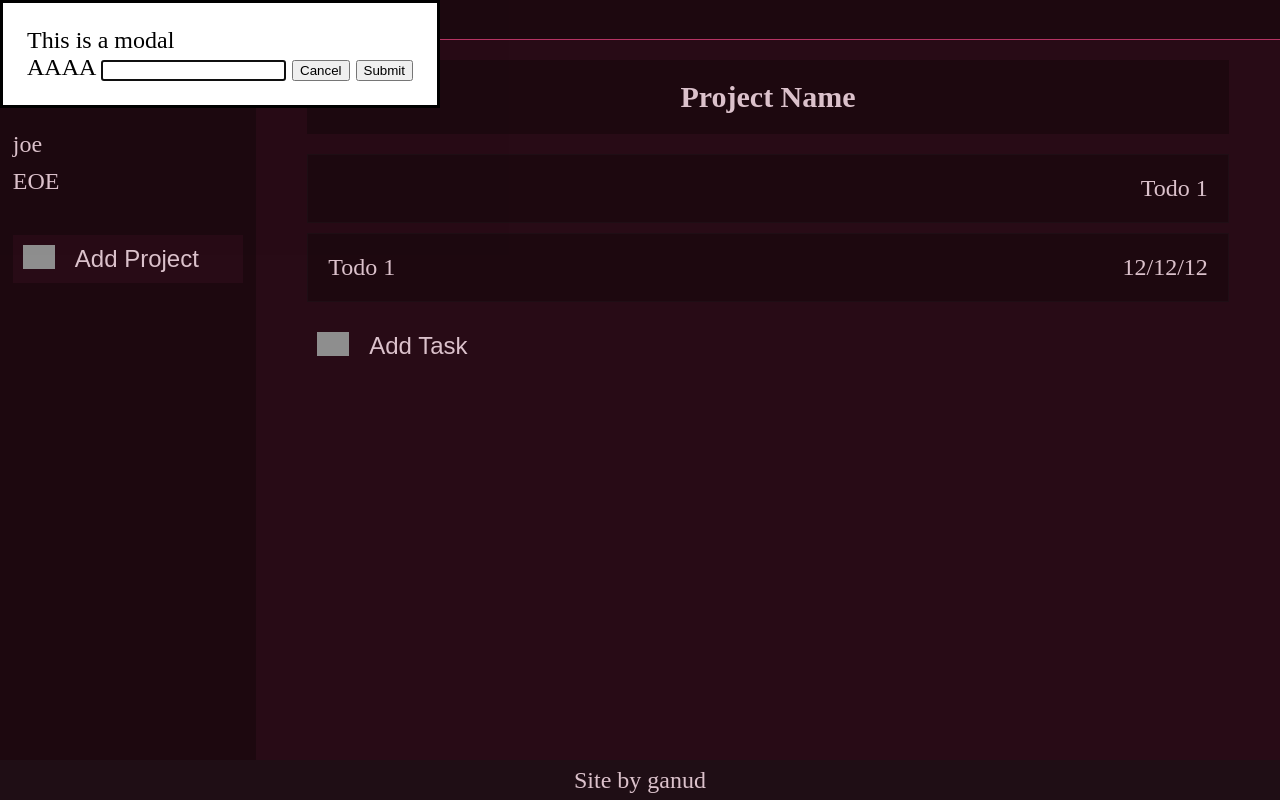
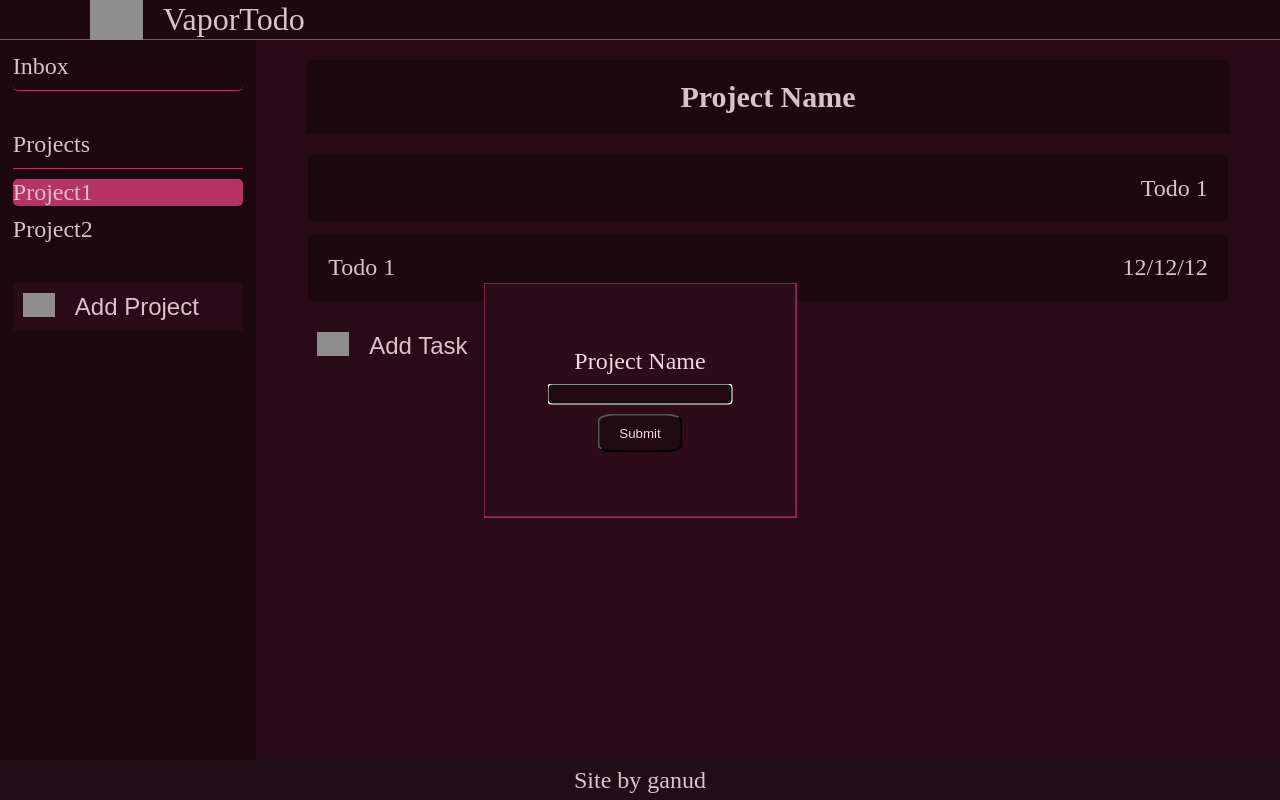
Before and after one commit to ganud/todo-list, a website built with webpack: page src/index.html in a window 1280 px wide. Both pictures are taken after a click on the button "Add Project". Built offline with nearby package versions, Linux system fonts and the light colour scheme; grey boxes are pictures that could not be loaded.

Commit message:
Added modals for creating project folders

```diff
--- a/src/index.html
+++ b/src/index.html
@@ -20,19 +20,17 @@
             <div class="menu-item selected">Project1</div>
             <div class="menu-item">Project2</div>
         </div>
-        <dialog data-modal>
-            <div>This is a modal</div>
-            <form method="dialog">
-                <label for="project-form">AAAA</label>
-                <input type="text" id="project-form">
-                <button type="submit" formmethod="dialog">Cancel</button>
-                <button type="submit">Submit</button>
-            </form>
-        </dialog>
         <button id="project-button">
             <img src="https://cdn-icons-png.flaticon.com/128/4505/4505742.png" alt="">
             Add Project
         </button>
+        <dialog projectModal id="project-modal">
+            <form method="dialog" id="project-modal-form">
+                <label for="project-form">Project Name</label>
+                <input type="text" id="project-name-input">
+                <button type="submit" id="project-form-submit">Submit</button>
+            </form>
+        </dialog>
     </div>
     <div class="content">
         <div class="title">Project Name</div>
@@ -47,6 +45,15 @@
                 <p>12/12/12</p>
             </div>
         </div>
+        <dialog todoModal id="todo-modal">
+            <form method="dialog" id="todo-modal-form">
+                <label for="todo-name">Todo name</label>
+                <input type="text" id="todo-name">
+                <label for="todo-name">End date</label>
+                <input type="date" id="todo-date">
+                <button type="submit" id="todo-form-submit">Submit</button>
+            </form>
+        </dialog>
         <button id="todo-button">
             <img src="https://cdn-icons-png.flaticon.com/128/4505/4505742.png" alt="">
             Add Task
--- a/src/index.js
+++ b/src/index.js
@@ -4,23 +4,80 @@ import {TodoDisplayController, Project} from "./todos.js";
 
 let display = new TodoDisplayController();
 
+// Modal for projects
+const projectButtonOpen = document.getElementById("project-button");
+const projectForm = document.getElementById("project-modal-form");
+const projectModal = document.querySelector("[projectModal]");
 
-const projectButton = document.getElementById("project-button");
-const modal = document.querySelector("[data-modal]");
+projectForm.addEventListener('submit', function() {
+  // Get form value
+  let inputForm = document.getElementById("project-name-input");
 
-projectButton.addEventListener('click', function() {
-    modal.showModal();
+  // Update project display
+  let project = new Project(inputForm.value);
+  display.projectList.push(project);
+  display.renderProjects();
+
+  // Clear form
+  inputForm.value = "";
 })
 
+projectButtonOpen.addEventListener('click', function() {
+    projectModal.showModal();
+})
+
+// Project modal close
+projectModal.addEventListener("click", e => {
+    const dialogDimensions = projectModal.getBoundingClientRect()
+    if (
+      e.clientX < dialogDimensions.left ||
+      e.clientX > dialogDimensions.right ||
+      e.clientY < dialogDimensions.top ||
+      e.clientY > dialogDimensions.bottom
+    ) {
+      projectModal.close()
+    }
+})
+
+// Modal for todos
+const todoButtonOpen = document.getElementById("todo-button");
+const todoForm = document.getElementById("todo-modal-form");
+const todoModal = document.querySelector("[todoModal]");
+
+todoButtonOpen.addEventListener('click', function() {
+  todoModal.showModal();
+})
+
+todoModal.addEventListener("click", e => {
+  const dialogDimensions = todoModal.getBoundingClientRect()
+  if (
+    e.clientX < dialogDimensions.left ||
+    e.clientX > dialogDimensions.right ||
+    e.clientY < dialogDimensions.top ||
+    e.clientY > dialogDimensions.bottom
+  ) {
+    todoModal.close()
+  }
+})
+
+todoForm.addEventListener('submit', function(e) {
+  // Get form value
+  let inputForm = document.getElementById("todo-name");
+
+  // Update project display
+  let project = new Project(inputForm.value);
+  display.projectList.push(project);
+  display.renderProjects();
+
+  // Clear form
+  inputForm.value = "";
+})
 
 // Debug code
-let Project1 = new Project("joe", "nuts");
-let Project2 = new Project("EOE", "nuts");
-display.projectList = [Project1, Project2]
-display.renderProjects();
+// let Project1 = new Project("joe");
+// let Project2 = new Project("EOE");
+// display.projectList = [Project1, Project2]
+// display.renderProjects();
 
-Project1.addTodo("fornite", "6/9")
-Project1.addTodo("fornite", "6/9")
-
-console.log(Project1.todoList)
-Project1.renderTodos();
+// Project1.addTodo("fornite", "6/9")
+// Project1.addTodo("fornite", "6/9")
--- a/src/style.scss
+++ b/src/style.scss
@@ -43,6 +43,7 @@ body {
 }
 
 .sidebar {
+    position: relative;
     grid-area: sidebar;
     display: flex;
     flex-direction: column;
@@ -143,3 +144,33 @@ body {
 #todo-button:hover, #project-button:hover, .todo-item:hover {
     background-color: var(--accent);
 }
+
+#project-modal-form, #todo-modal-form {
+    display: flex;
+    flex-direction: column;
+    gap: 10px;
+    align-items: center;
+    button {
+        padding: 10px 20px;
+        background-color: var(--background);
+        color: var(--text);
+        border-radius: 20%;
+    }
+    input {
+        background-color: var(--background);
+        color: var(--text);
+        border: 1px solid var(--accent);
+    }
+}
+
+#project-modal, #todo-modal {
+    background-color: var(--secondary);
+    color: var(--text);
+    position: absolute;
+    left: 50%;
+    top: 50%;
+    transform: translate(-50%, -50%);
+    padding: 5%;
+    border: 1px solid var(--accent);
+
+}
--- a/src/todos.js
+++ b/src/todos.js
@@ -11,6 +11,7 @@ export class TodoItem {
 
 export class TodoDisplayController {
     projectList = [];
+    currentIndex = 0;
 
     static clearTodos() {
         document.getElementsByClassName('todo-list')[0].innerHTML = "";
@@ -34,9 +35,8 @@ export class TodoDisplayController {
 
             // Onclick function to make each project display their todos
             projectDOM.addEventListener('click', function() {
-                console.log(project.title)
-
                 TodoDisplayController.clearTodos();
+                this.currentIndex = index; // Updates the index to access the ProjectList when project is clicked.
                 let titleElement = document.getElementsByClassName('title')[0];
                 titleElement.innerHTML = project.title;
 
```
Also changed, not shown: src/modal.js (added), src/style.css, 1 other file.
